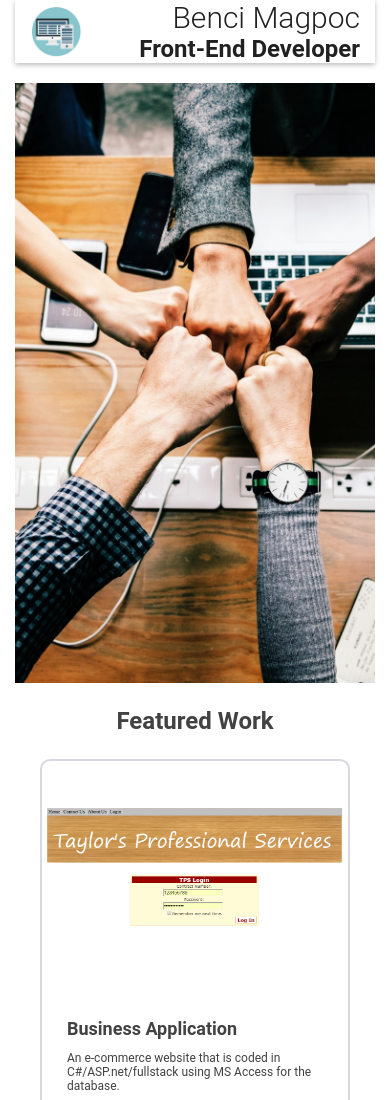
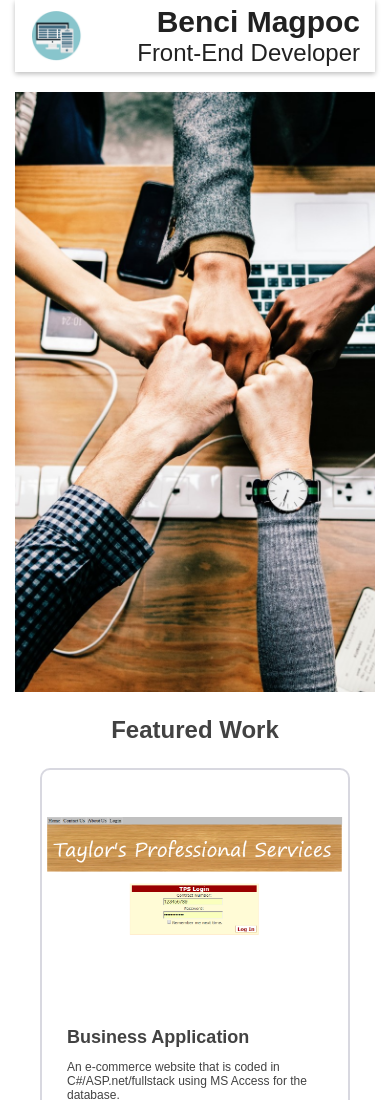
Before and after one commit to benci-magpoc/benci-magpoc.github.io, a plain HTML site: page index.html in a window 390 px wide. Shown: the top 1100 px of the page. Drawn offline with Linux system fonts and the light colour scheme.

Commit message:
Fixed fonts on responsive.css

```diff
--- a/css/main.css
+++ b/css/main.css
@@ -59,6 +59,7 @@ p {
   margin-right: auto;
   display: flex;
   flex-wrap: wrap;
+  font-family: sans-serif;
 }
 
 .header__logo {
@@ -75,14 +76,17 @@ p {
 }
 
 .header__title {
-  font-weight: 300;
+  font-weight: 700;
   font-size: 4em;
   text-align: right;
+  padding-top: 5px;
   color: #212121;
 }
 
 .header__subtitle {
+  font-weight: 300;
   font-size: 3em;
+  padding-bottom: 5px;
   text-align: right;
   color: #212121;
 }
@@ -128,6 +132,7 @@ main {
     padding-left: 15px;
     margin-right: auto;
     margin-left: auto;
+    font-family: sans-serif;
 }
 .img-fluid {
   max-width: 100%;
--- a/css/responsive.css
+++ b/css/responsive.css
@@ -34,7 +34,7 @@
     }
 
   .header__title {
-      font-weight: 300;
+      font-weight: 700;
       font-size: 2em;
       text-align: right;
       color: #212121;
@@ -112,7 +112,7 @@
     }
 
   .header__title {
-      font-weight: 300;
+      font-weight: 700;
       font-size: 2.5em;
       text-align: right;
       color: #212121;
```
